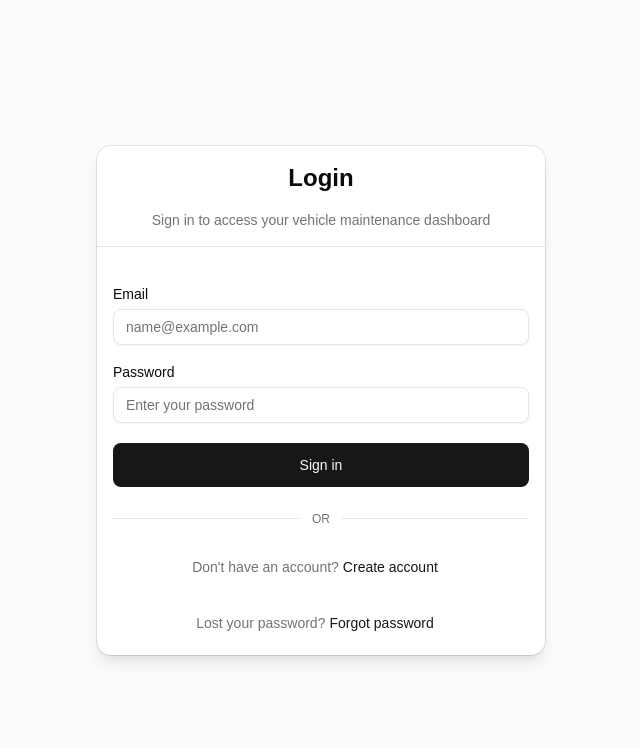
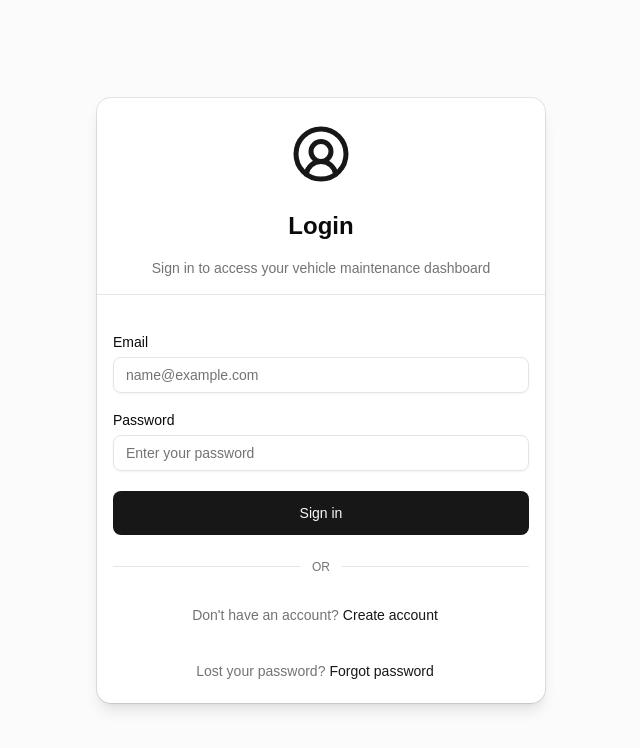
Before and after one commit to Omar-Nezar/Vehicle-PDM-app, a React (Vite) app in the folder client/: page / in a window 1280 px wide. Shown: the top 748 px of the page, without its empty margins (319-959 px from the left). Built offline with nearby package versions, Linux system fonts and the light colour scheme.

Commit message:
Added profile icon to login

```diff
--- a/client/src/pages/Login.tsx
+++ b/client/src/pages/Login.tsx
@@ -10,11 +10,16 @@ import {
 import { Label } from "@/components/ui/label"
 import { Separator } from "@/components/ui/separator"
 
+import { CircleUserRound } from "lucide-react"
+
 export default function Login() {
     return (
         <div className="flex min-h-screen items-center justify-center bg-muted/40 px-4">
             <Card className="w-full max-w-md shadow-lg">
                 <CardHeader className="space-y-3 text-center">
+                    <div className="mx-auto flex h-20 w-20 items-center justify-center">
+                        <CircleUserRound className="h-15 w-15 text-primary" />
+                    </div>
                     <CardTitle className="text-2xl font-bold">
                         Login
                     </CardTitle>
```
